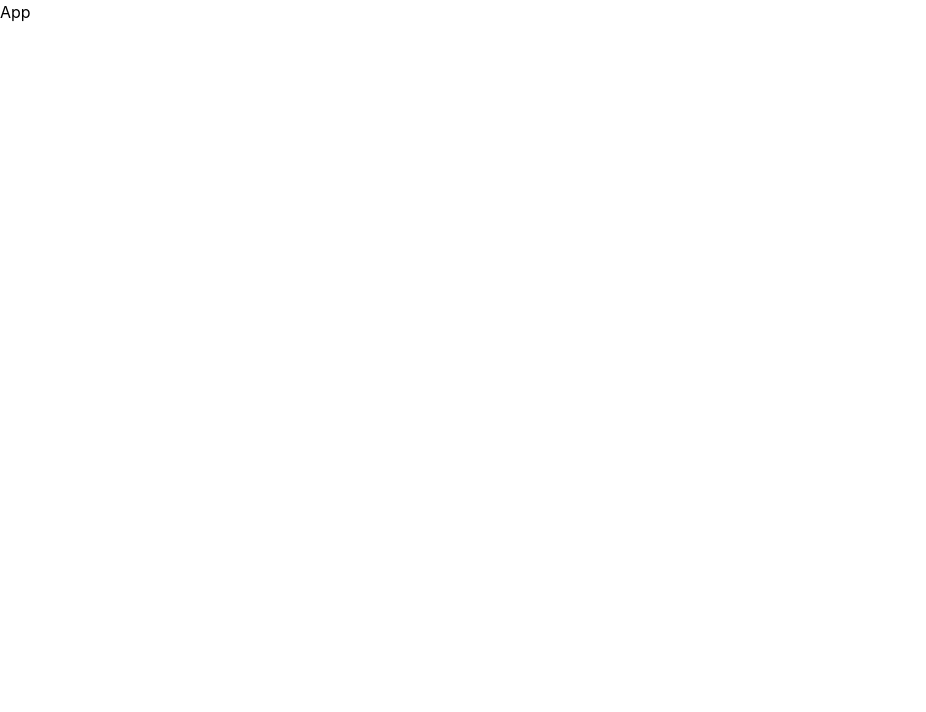
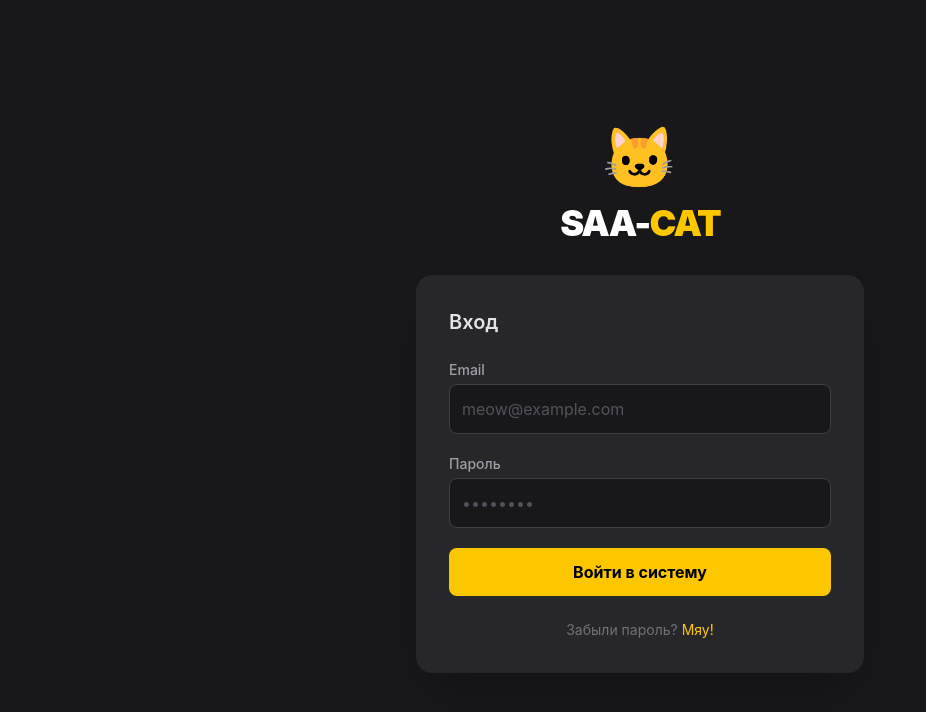
Before and after one commit to dzzuze/SAA-Cat, a React (Vite) app: page / in a window 1280 px wide. Shown: the top 712 px of the page, without its empty margins (0-926 px from the left). Built offline with nearby package versions, Linux system fonts and the light colour scheme.

Commit message:
feat: add login page template

```diff
--- a/src/app/App.tsx
+++ b/src/app/App.tsx
@@ -1,3 +1,9 @@
+import LoginPage from "../pages/loginPage/login";
+
 export default function App() {
-  return <div>App</div>;
+  return (
+    <div>
+      <LoginPage />
+    </div>
+  );
 }
--- /dev/null
+++ b/src/pages/loginPage/login.tsx
@@ -0,0 +1,54 @@
+export default function LoginPage() {
+  return (
+    <div className="flex min-h-screen flex-col items-center justify-center bg-[#18181b] text-white">
+      <div className="mb-8 flex flex-col items-center">
+        <div className="mb-4 text-6xl">🐱</div>
+        <h1 className="text-4xl font-black tracking-tighter text-white">
+          SAA-<span className="text-yellow-400">CAT</span>
+        </h1>
+      </div>
+
+      <div className="w-full max-w-md rounded-2xl bg-[#27272a] p-8 shadow-2xl border border-zinc-800">
+        <h2 className="mb-6 text-xl font-semibold text-zinc-200">Вход</h2>
+
+        <form className="space-y-5">
+          <div>
+            <label className="mb-1 block text-sm font-medium text-zinc-400">
+              Email
+            </label>
+            <input
+              type="email"
+              className="w-full rounded-lg bg-[#18181b] border border-zinc-700 p-3 text-white placeholder-zinc-600 focus:border-yellow-400 focus:outline-none transition-colors"
+              placeholder="meow@example.com"
+            />
+          </div>
+
+          <div>
+            <label className="mb-1 block text-sm font-medium text-zinc-400">
+              Пароль
+            </label>
+            <input
+              type="password"
+              className="w-full rounded-lg bg-[#18181b] border border-zinc-700 p-3 text-white placeholder-zinc-600 focus:border-yellow-400 focus:outline-none transition-colors"
+              placeholder="••••••••"
+            />
+          </div>
+
+          <button
+            type="submit"
+            className="w-full rounded-lg bg-yellow-400 py-3 font-bold text-black hover:bg-yellow-300 active:scale-[0.98] transition-all"
+          >
+            Войти в систему
+          </button>
+        </form>
+
+        <div className="mt-6 text-center text-sm text-zinc-500">
+          Забыли пароль?{" "}
+          <span className="cursor-pointer text-yellow-400 hover:underline">
+            Мяу!
+          </span>
+        </div>
+      </div>
+    </div>
+  );
+}
```
